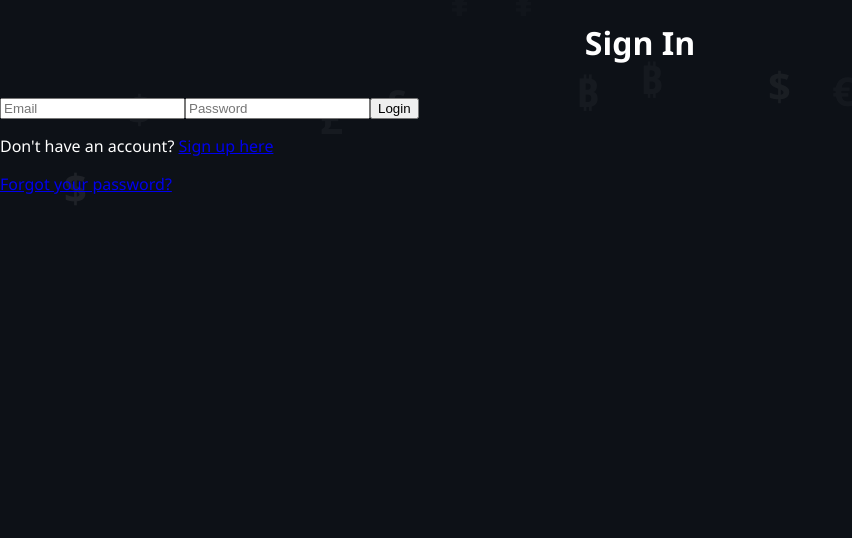
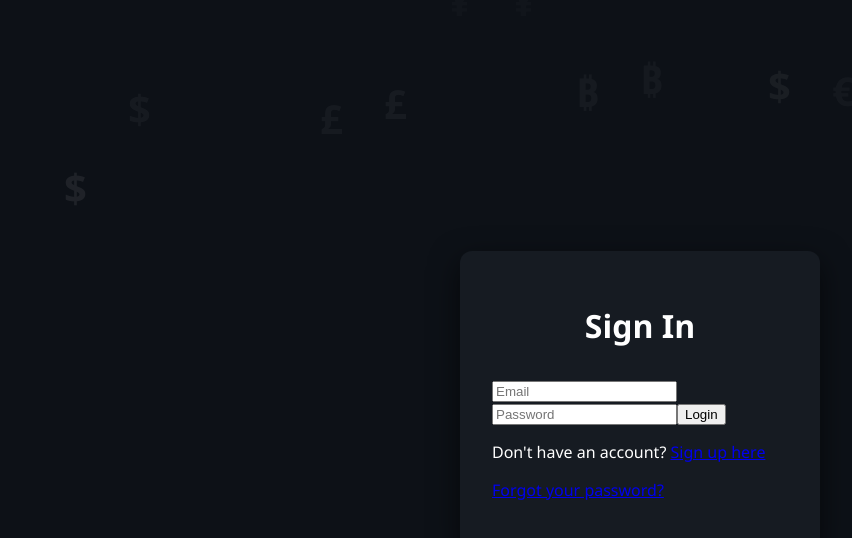
Before and after one commit to ozgulbaytekin/personal_finance_deploy, a Vue app: page / in a window 1280 px wide. Shown: the top 538 px of the page, without its empty margins (0-852 px from the left). Built offline with nearby package versions, Linux system fonts and the light colour scheme; no server answers.

Commit message:
fixed login page

```diff
--- a/src/style.css
+++ b/src/style.css
@@ -301,13 +301,35 @@
 .expense-toggle-btn:hover {
   background: #1e40af;
 }
+
+
+
+
+/* LOGIN PAGE – FORM MERKEZLEME (KESİN FIX) */
+
 .login-page {
   position: relative;
-  z-index: 1;
   min-height: 100vh;
+  display: flex;
+  align-items: center;
+  justify-content: center;
 }
 
 .form-container {
   position: relative;
   z-index: 2;
+  display: flex;
+  justify-content: center;
+  align-items: center;
+  width: 100%;
 }
+
+/* Login / Register kartı */
+.card.login,
+.card.register {
+  width: 360px;
+  padding: 2rem;
+  background: #161b22;
+  border-radius: 12px;
+  box-shadow: 0 10px 30px rgba(0,0,0,0.6);
+}
```
